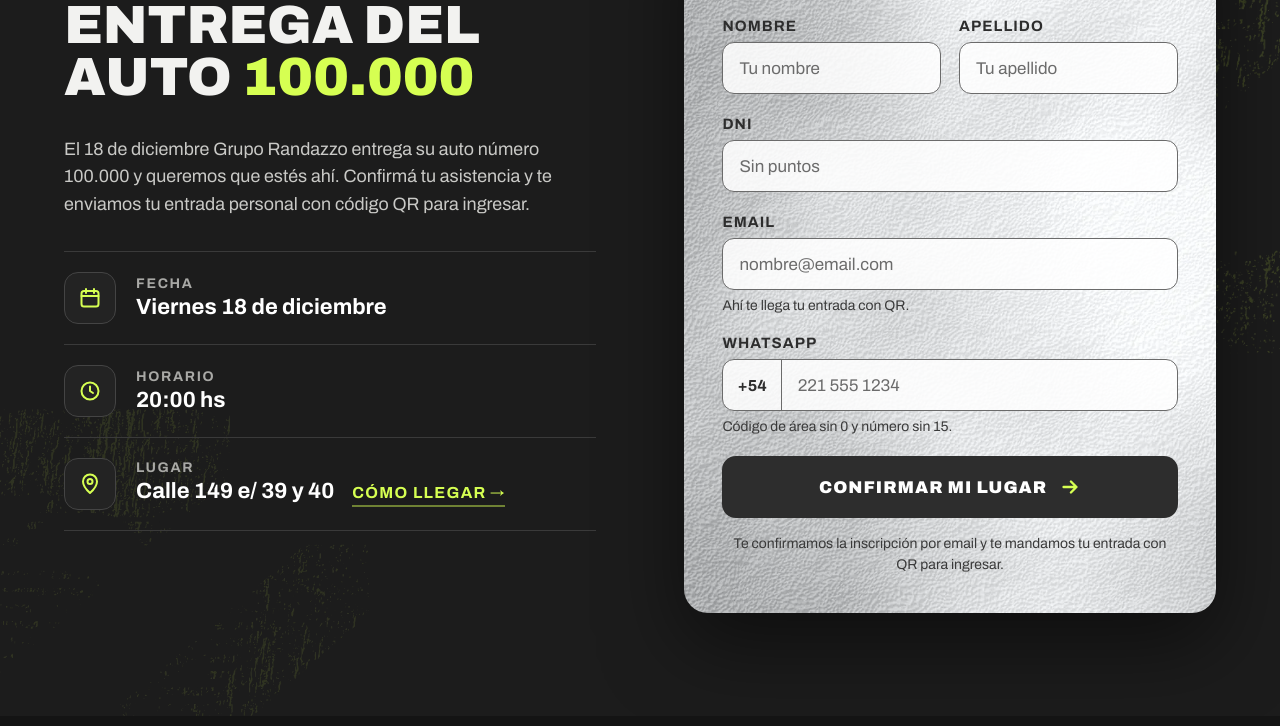
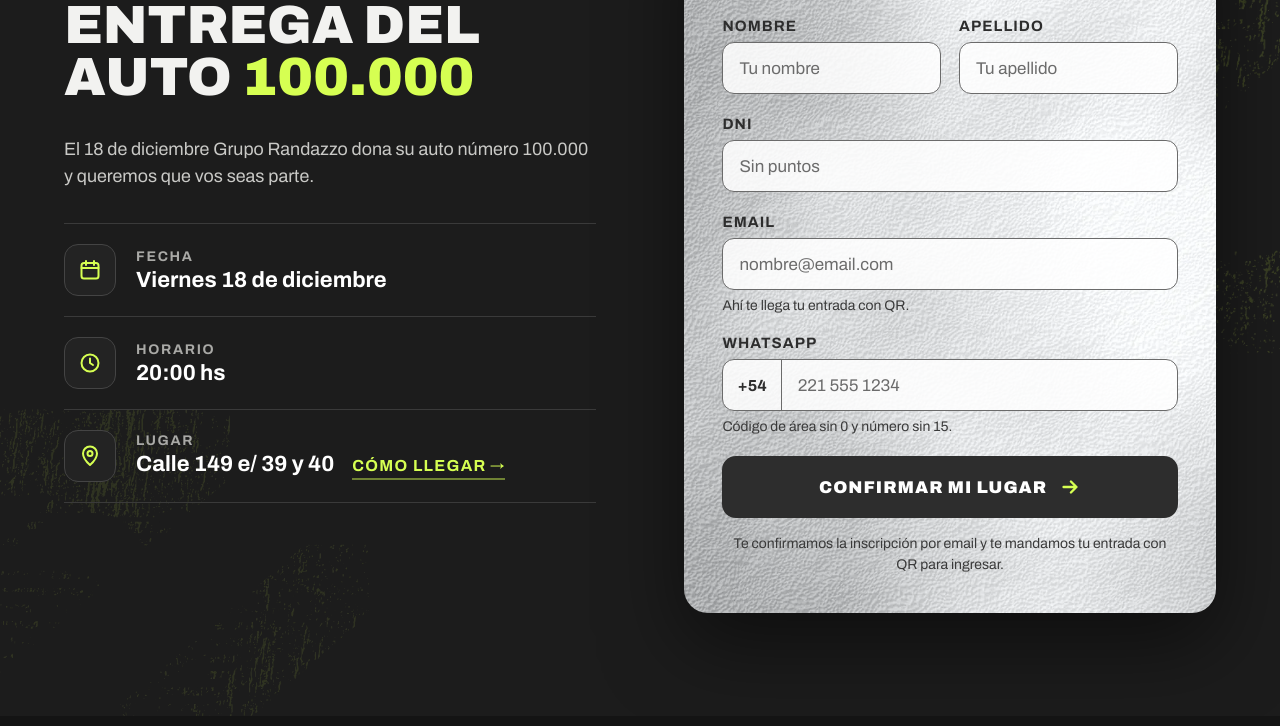
Before and after one commit to blucanus/randazo, a plain HTML site: page index.html in a window 1280 px wide. Shown: the part 1120-1846 px from the top of the page. Drawn offline with Linux system fonts and the light colour scheme; files that its build step writes are made by us from their sources; no server answers; files whose address does not match are found by name.

Commit message:
Texto de la inscripción: Grupo Randazzo dona su auto 100.000
Co-Authored-By: Claude Opus 5.5 <noreply@anthropic.com>

Claude-Session: https://claude.ai/code/session_01QwBfcQ4oag8vDinDN1bUQY

```diff
--- a/index.html
+++ b/index.html
@@ -77,7 +77,7 @@
       <div class="signup__info">
         <p class="eyebrow" id="insc-eyebrow">Inscripción abierta</p>
         <h2 id="insc-titulo" class="signup__title">Viví la entrega del auto <span>100.000</span></h2>
-        <p class="signup__lead">El 18 de diciembre Grupo Randazzo entrega su auto número 100.000 y queremos que estés ahí. Confirmá tu asistencia y te enviamos tu entrada personal con código QR para ingresar.</p>
+        <p class="signup__lead">El 18 de diciembre Grupo Randazzo dona su auto número 100.000 y queremos que vos seas parte.</p>
 
         <dl class="details">
           <div class="details__row">
```
